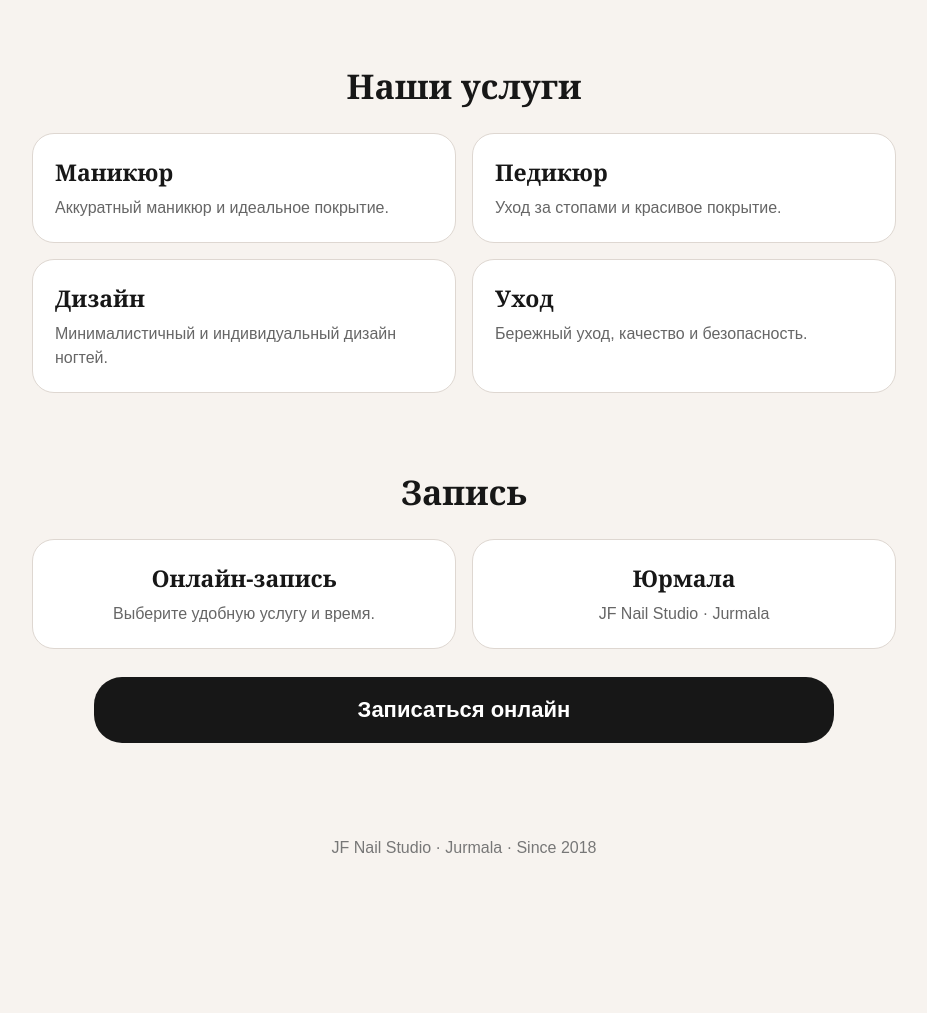
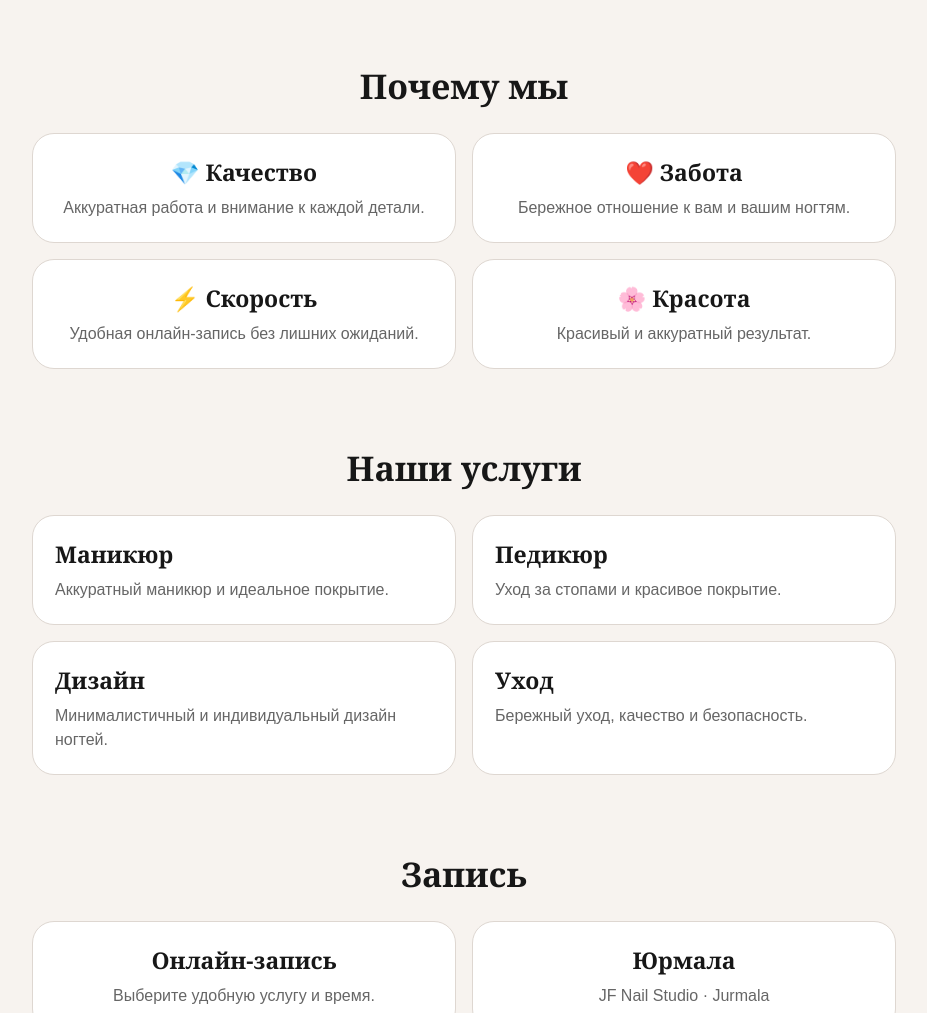
Before and after one commit to Danilova7027/JF-Nail-Studio, a plain HTML site: page index.html in a window 1280 px wide. Shown: the part 1245-2258 px from the top of the page, without its empty margins (176-1103 px from the left). Before the commit the page ends 2202 px from the top, so only its background shows below. Drawn offline with Linux system fonts and the light colour scheme.

Commit message:
Update index.html

```diff
--- a/index.html
+++ b/index.html
@@ -55,6 +55,26 @@ footer{text-align:center;padding-top:30px;color:#777}
   <a class="btn" href="#booking">Записаться</a>
 
   <section class="section">
+  <h2>Почему мы</h2>
+  <div class="info">
+    <div class="card">
+      <h3>💎 Качество</h3>
+      <p>Аккуратная работа и внимание к каждой детали.</p>
+    </div>
+    <div class="card">
+      <h3>❤️ Забота</h3>
+      <p>Бережное отношение к вам и вашим ногтям.</p>
+    </div>
+    <div class="card">
+      <h3>⚡ Скорость</h3>
+      <p>Удобная онлайн-запись без лишних ожиданий.</p>
+    </div>
+    <div class="card">
+      <h3>🌸 Красота</h3>
+      <p>Красивый и аккуратный результат.</p>
+    </div>
+  </div>
+</section><section class="section">
     <h2>Наши услуги</h2>
     <div class="cards">
       <div class="card"><h3>Маникюр</h3><p>Аккуратный маникюр и идеальное покрытие.</p></div>
```
